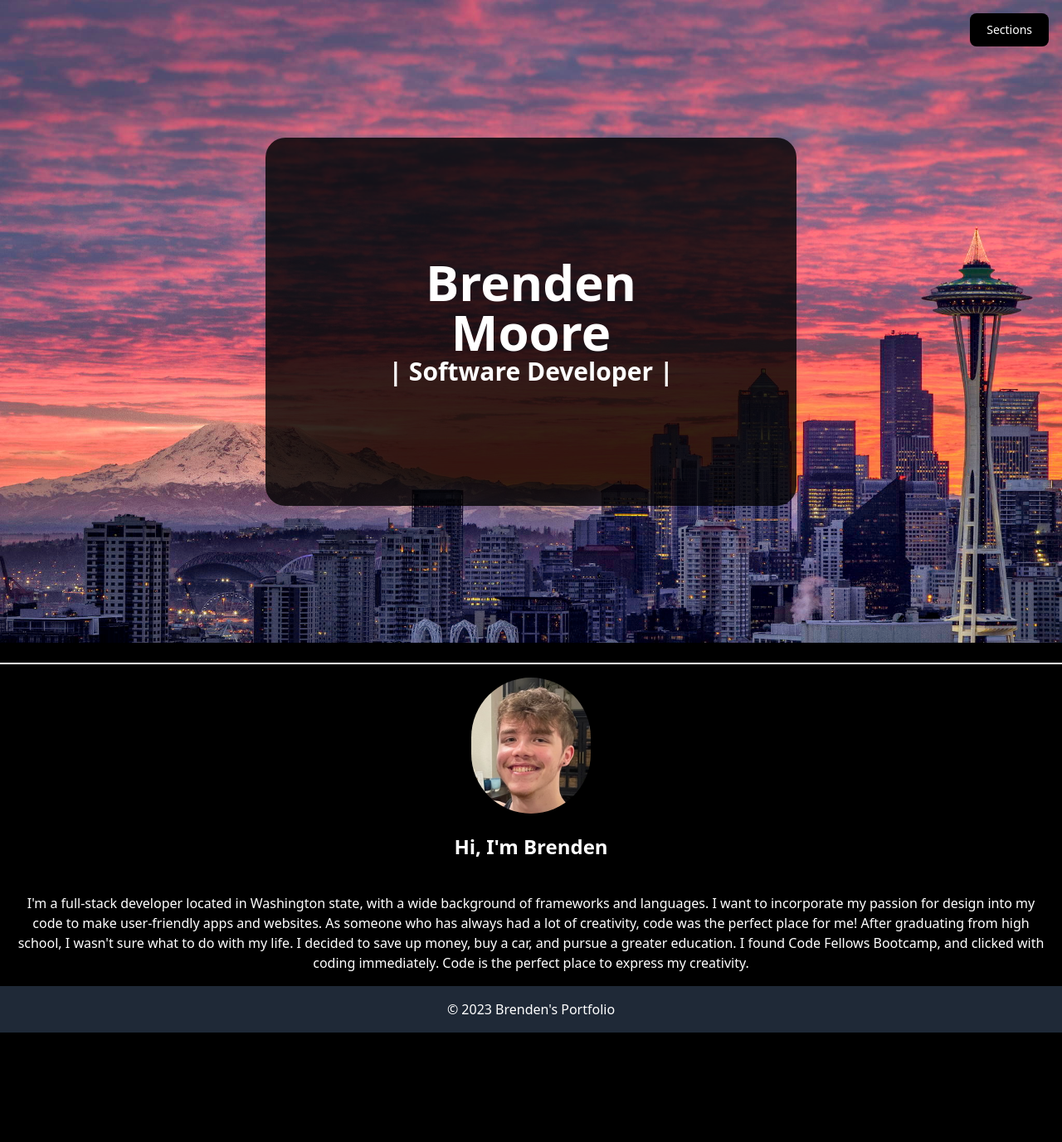
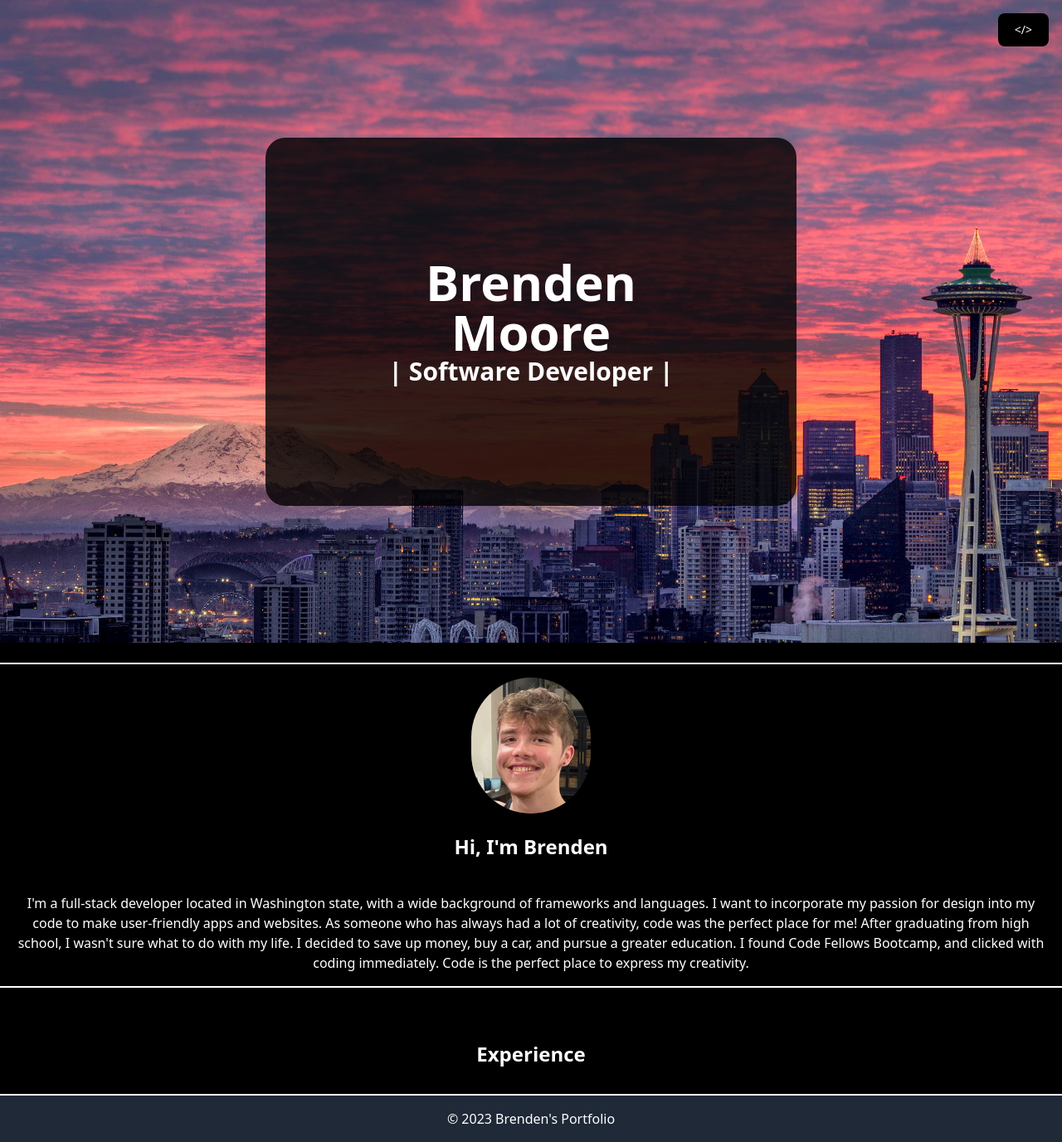
Before and after one commit to Brendeen/pro-portfolio, a Django app: page / in a window 1280 px wide. Shown: the whole page at 83% size. Before the commit the page ends 1245 px from the top, so only its background shows below. Run offline with Django 4.2, Linux system fonts and the light colour scheme; style sheets or scripts are compiled from the project's sources; some libraries are stand-ins or nearby versions.

Commit message:
added experience section, need to fix up still, fixed menu

```diff
--- a/portfolio/templates/base.html
+++ b/portfolio/templates/base.html
@@ -27,6 +27,7 @@
   href="https://cdn.jsdelivr.net/gh/dheereshagrwal/colored-icons@master/ci.min.css"
 />
 
+
 <header class="relative">
 
     <img src="{% static 'images/seattle.jpeg' %}" alt="Seattle background image" class="w-full h-auto">
@@ -39,11 +40,11 @@
     </div>
 
     <!-- Button in top right corner -->
-    <button class="text-white bg-black hover:bg-gray-800 focus:ring-4 focus:ring-black font-medium rounded-lg text-sm px-5 py-2.5 dark:bg-blue-600 dark:hover:bg-blue-700 focus:outline-none dark:focus:ring-blue-800 absolute top-4 right-4" type="button" data-drawer-target="drawer-top-example" data-drawer-show="drawer-top-example" data-drawer-placement="top" aria-controls="drawer-top-example">
-        Sections
+    <button class="text-white bg-black hover:bg-gray-800 ring-white focus:ring-2 ring-white focus:ring-opacity-100 font-medium rounded-lg text-sm px-5 py-2.5 dark:bg-blue-600 dark:hover:bg-blue-700 focus:outline-none dark:focus:ring-blue-800 fixed top-4 right-4" type="button" data-drawer-target="drawer-top-example" data-drawer-show="drawer-top-example" data-drawer-placement="top" aria-controls="drawer-top-example">
+    &lt;/&gt;
     </button>
+
 </header>
-
 
 
 <!-- drawer component -->
@@ -56,12 +57,17 @@
       </svg>
       <span class="sr-only">Close menu</span>
    </button>
-   <a href="{% url 'home' %}" class="px-4 py-2 mr-2 text-sm font-medium text-center text-gray-900 bg-white border border-gray-200 rounded-lg focus:outline-none hover:bg-gray-100 hover:text-blue-700 focus:z-10 focus:ring-4 focus:ring-gray-200 dark:focus:ring-gray-700 dark:bg-gray-800 dark:text-gray-400 dark:border-gray-600 dark:hover:text-white dark:hover:bg-gray-700">About</a>
-   <a href="{% url 'home' %}" class="inline-flex items-center px-4 py-2 text-sm font-medium text-center text-white bg-blue-700 rounded-lg hover:bg-blue-800 focus:ring-4 focus:ring-blue-300 dark:bg-blue-600 dark:hover:bg-blue-700 focus:outline-none dark:focus:ring-blue-800">Projects</a>
-    <a href="{% url 'contact' %}" class="inline-flex items-center px-4 py-2 text-sm font-medium text-center text-white bg-blue-700 rounded-lg hover:bg-blue-800 focus:ring-4 focus:ring-blue-300 dark:bg-blue-600 dark:hover:bg-blue-700 focus:outline-none dark:focus:ring-blue-800">Contact</a>
+   <div class="flex space-x-4">
+       <p class="text-white bold text-lg top-4 left-4">Menu</p>
+       <a href="{% url 'home' %}" class="px-4 py-2 text-sm font-medium text-center text-gray-900 bg-white border border-gray-200 rounded-lg focus:outline-none hover:bg-gray-100 hover:text-gray-700 focus:z-10 focus:ring-4 focus:ring-red-400">About</a>
+       <a href="{% url 'home' %}" class="px-4 py-2 text-sm font-medium text-center text-gray-900 bg-white border border-gray-200 rounded-lg focus:outline-none hover:bg-gray-100 hover:text-gray-700 focus:z-10 focus:ring-4 focus:ring-red-400">Projects</a>
+       <a href="{% url 'home' %}" class="px-4 py-2 text-sm font-medium text-center text-gray-900 bg-white border border-gray-200 rounded-lg focus:outline-none hover:bg-gray-100 hover:text-gray-700 focus:z-10 focus:ring-4 focus:ring-red-400">Experience</a>
+       <a href="{% url 'home' %}" class="px-4 py-2 text-sm font-medium text-center text-gray-900 bg-white border border-gray-200 rounded-lg focus:outline-none hover:bg-gray-100 hover:text-gray-700 focus:z-10 focus:ring-4 focus:ring-red-400">Contact</a>
+   </div>
 </div>
 
-<main class="container mx-auto mt-6 p-4 bg-black  border-white border-t-2">
+<!--about-->
+<section class="container mx-auto mt-6 p-4 bg-black  border-white border-t-2 border-b-2">
     <img src="{% static 'images/bren.jpg' %}" alt="Brenden headshot" class="flex mx-auto my-auto rounded-full w-36">
     <h2 class="text-2xl font-semibold text-center mb-4 text-white pt-6">Hi, I'm Brenden</h2>
     <p class="text-white text-center pt-6">
@@ -71,20 +77,28 @@
         sure what to do with my life. I decided to save up money, buy a car, and pursue a greater education. I found
         Code Fellows Bootcamp, and clicked with coding immediately. Code is the perfect place to express my creativity.
     </p>
-</main>
+</section>
 
+<!--experience-->
+<section class="container mx-auto mt-6 p-4 bg-black  border-white border-b-2">
+    <h2 class="text-2xl font-semibold text-center mb-4 text-white pt-6">Experience</h2>
+    <i class="ci ci-python ci-2x"></i>
+    <i class="ci ci-html5 ci-2x"></i>
+    <i class="ci ci-css3 ci-2x"></i>
+    <i class="ci ci-reactjs ci-2x"></i>
+    <i class="ci ci-nextjs ci-2x"></i>
+    <i class="ci ci-node ci-2x"></i>
+    <i class="ci ci-django ci-2x"></i>
+    <i class="ci ci-git ci-2x"></i>
+</section>
+
+<!--footer-->
 <footer class="bg-gray-800 text-white py-4 text-center">
     <p>&copy; 2023 Brenden's Portfolio</p>
     <i class="ci ci-linkedin ci-2x"></i>
     <i class="ci ci-instagram ci-2x"></i>
-    <i class="ci ci-python ci-2x"></i>
-    <i class="ci ci-javascript ci-2x"></i>
-    <i class="ci ci-docker ci-2x"></i>
-    <i class="ci ci-node ci-2x"></i>
-    <i class="ci ci-nextjs ci-2x"></i>
-    <i class="ci ci-django ci-2x"></i>
+    <i class="ci ci-gmail ci-2x"></i>
     <i class="ci ci-discord ci-2x"></i>
-    <i class="ci ci-gmail ci-2x"></i>
 </footer>
 
 {% block content %}
```
